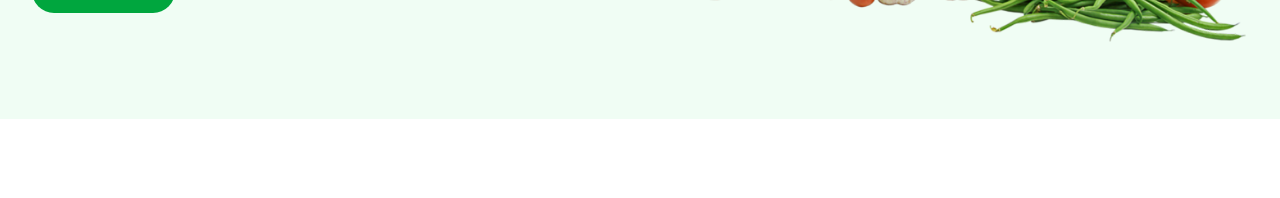
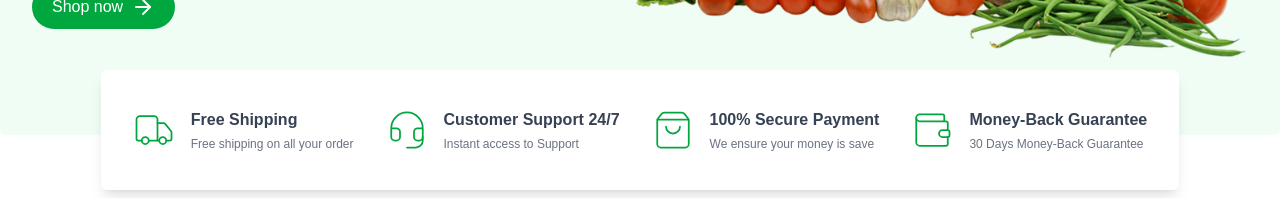
Before and after one commit to pramms19/eco-project, a React (Vite) app: page / in a window 1280 px wide. Shown: the part 599-797 px from the top of the page. Built offline with nearby package versions, Linux system fonts and the light colour scheme.

Commit message:
Added ServiceBlock to the HeaderSection

```diff
--- a/src/components/HeaderSection.jsx
+++ b/src/components/HeaderSection.jsx
@@ -1,8 +1,36 @@
-import {ArrowRight} from "lucide-react";
+import { ArrowRight, Truck, Headset, ShoppingBag, Wallet } from "lucide-react";
 
 export default function HeaderSection() {
+  const serviceBlock = [
+    {
+      id: 1,
+      icon: <Truck size={42} strokeWidth={1} className="text-green-600" />,
+      title: "Free Shipping",
+      text: "Free shipping on all your order",
+    },
+    {
+      id: 2,
+      icon: <Headset size={42} strokeWidth={1} className="text-green-600" />,
+      title: "Customer Support 24/7",
+      text: "Instant access to Support",
+    },
+    {
+      id: 3,
+      icon: (
+        <ShoppingBag size={42} strokeWidth={1} className="text-green-600" />
+      ),
+      title: "100% Secure Payment",
+      text: "We ensure your money is save",
+    },
+    {
+      id: 4,
+      icon: <Wallet size={42} strokeWidth={1} className="text-green-600" />,
+      title: "Money-Back Guarantee",
+      text: "30 Days Money-Back Guarantee",
+    },
+  ];
   return (
-    <div className="bg-green-50">
+    <div className="bg-green-50 relative rounded-md mt-4">
       <div className="flex justify-between items-center h-full w-full gap-5 py-18 mx-auto px-4 sm:px-6 lg:px-8 max-w-7xl">
         <div className="text-wrap">
           <div className="text-green-600 text-sm font-medium">
@@ -30,6 +58,26 @@ export default function HeaderSection() {
           />
         </div>
       </div>
+
+      <div className="grid justify-items-center">
+        <div className="absolute -bottom-1/10  h-30 bg-white flex items-center px-8 rounded-md shadow-lg">
+          <div className="flex gap-8 justify-between items-center">
+            {serviceBlock.map((item) => {
+              return (
+                <div key={item.id} className="flex space-x-4 items-center">
+                  {item.icon}
+                  <div className="space-y-1">
+                    <p className="text-base font-semibold text-gray-700">
+                      {item.title}
+                    </p>
+                    <p className="text-xs text-gray-500">{item.text}</p>
+                  </div>
+                </div>
+              );
+            })}
+          </div>
+        </div>
+      </div>
     </div>
   );
 }
```
